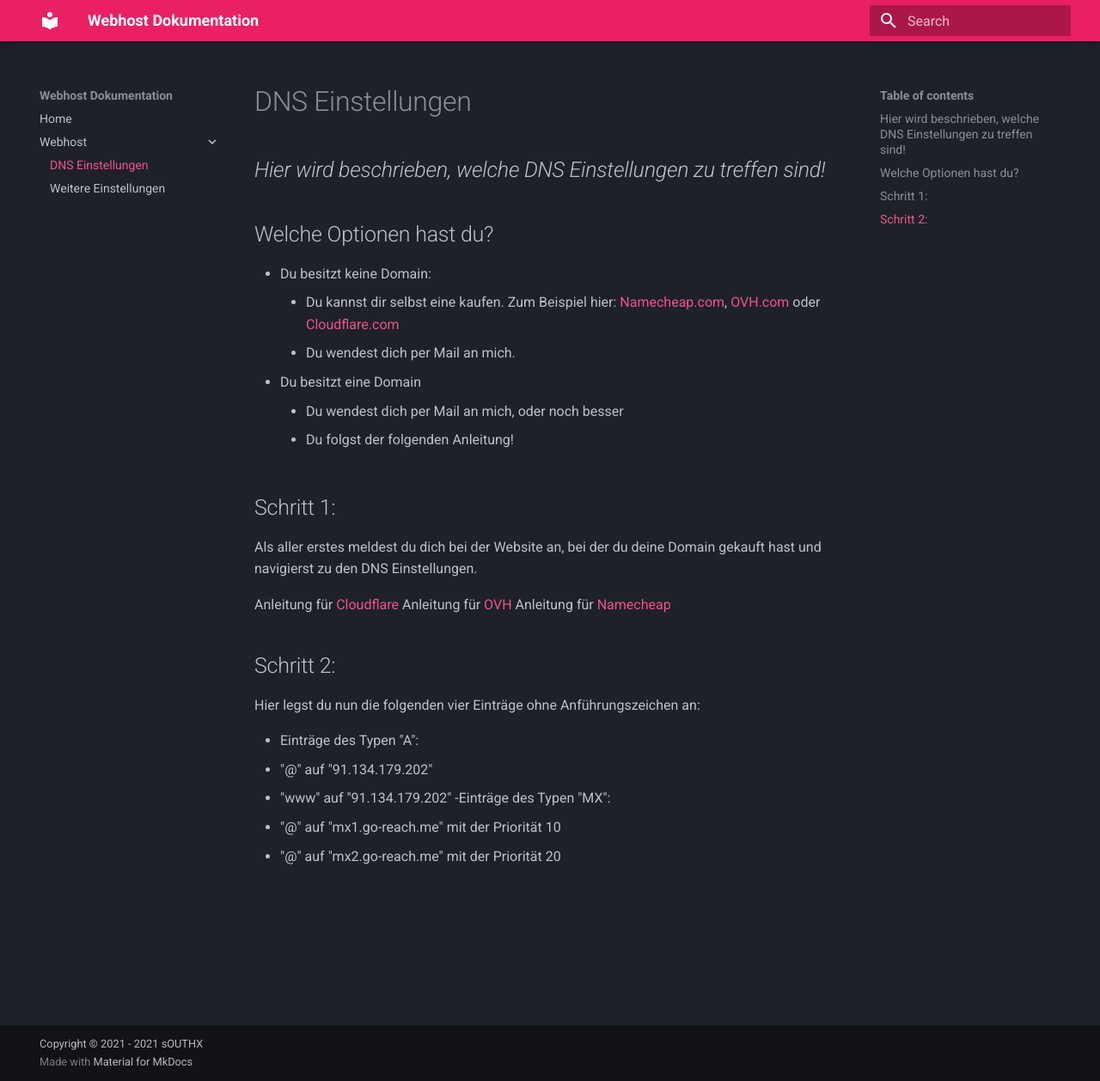
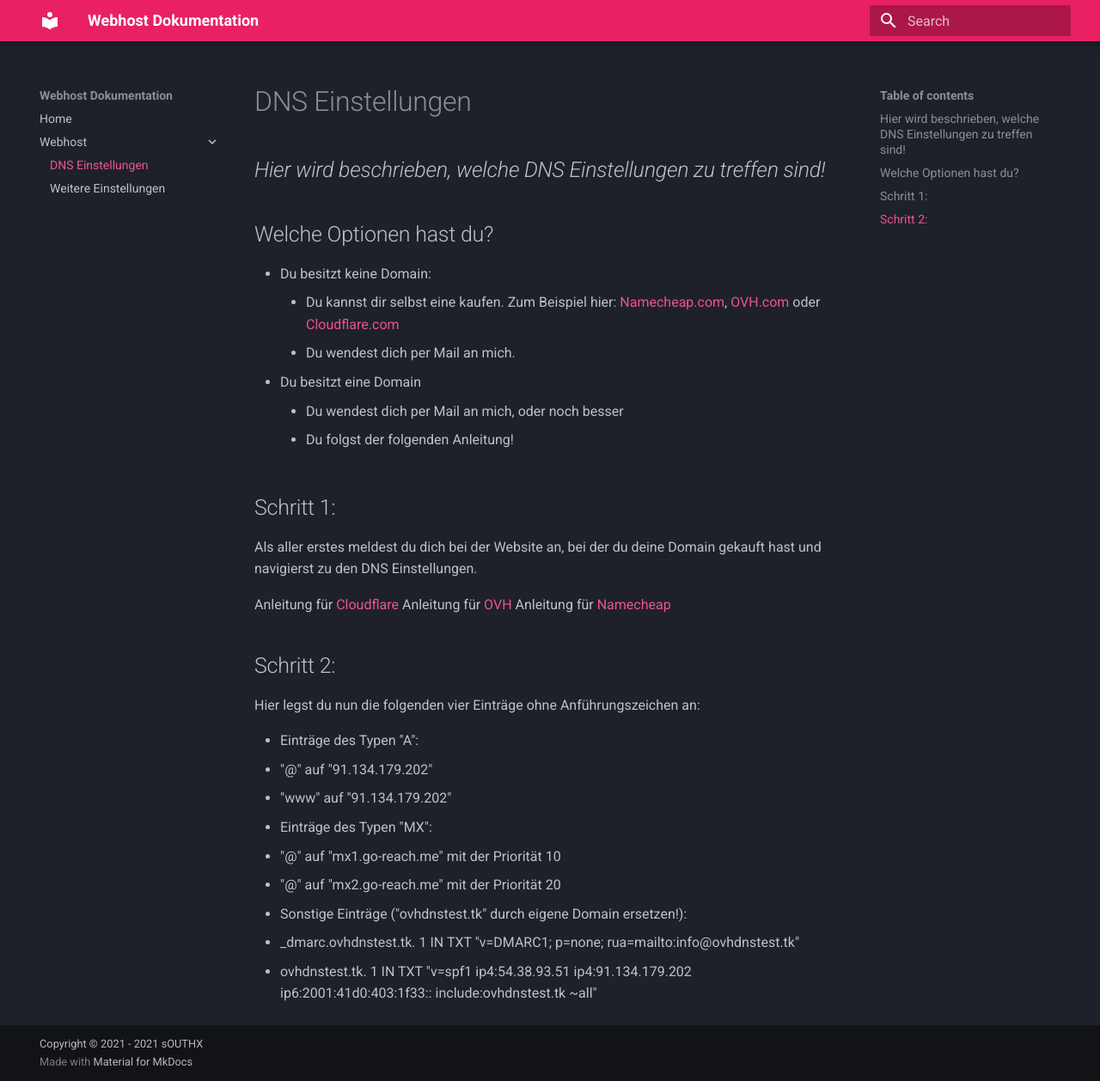
Before and after one commit to sOUTHX1337/docs, an MkDocs documentation site: the page built from docs/webhost/dns.md, in a window 1280 px wide and 1258 px high. Shown: the whole window at 86% size. Built offline with MkDocs 1.6.1 and Material for MkDocs 9.7.7, drawn with Linux system fonts in a browser that asks for light colours.

Commit message:
Update dns.md

```diff
--- a/docs/webhost/dns.md
+++ b/docs/webhost/dns.md
@@ -27,9 +27,12 @@ Hier legst du nun die folgenden vier Einträge ohne Anführungszeichen an:
  - Einträge des Typen "A":
    - "@" auf "91.134.179.202"
    - "www" auf "91.134.179.202"
--Einträge des Typen "MX":
+ - Einträge des Typen "MX":
    - "@" auf "mx1.go-reach.me" mit der Priorität 10
    - "@" auf "mx2.go-reach.me" mit der Priorität 20
+ - Sonstige Einträge ("ovhdnstest.tk" durch eigene Domain ersetzen!):
+   - _dmarc.ovhdnstest.tk.	1	IN	TXT	"v=DMARC1; p=none; rua=mailto:info@ovhdnstest.tk"
+   - ovhdnstest.tk.	1	IN	TXT	"v=spf1 ip4:54.38.93.51 ip4:91.134.179.202 ip6:2001:41d0:403:1f33:: include:ovhdnstest.tk ~all"
 
 [nc]: https://namecheap.com
 [ovh]: https://ohv.com
```
